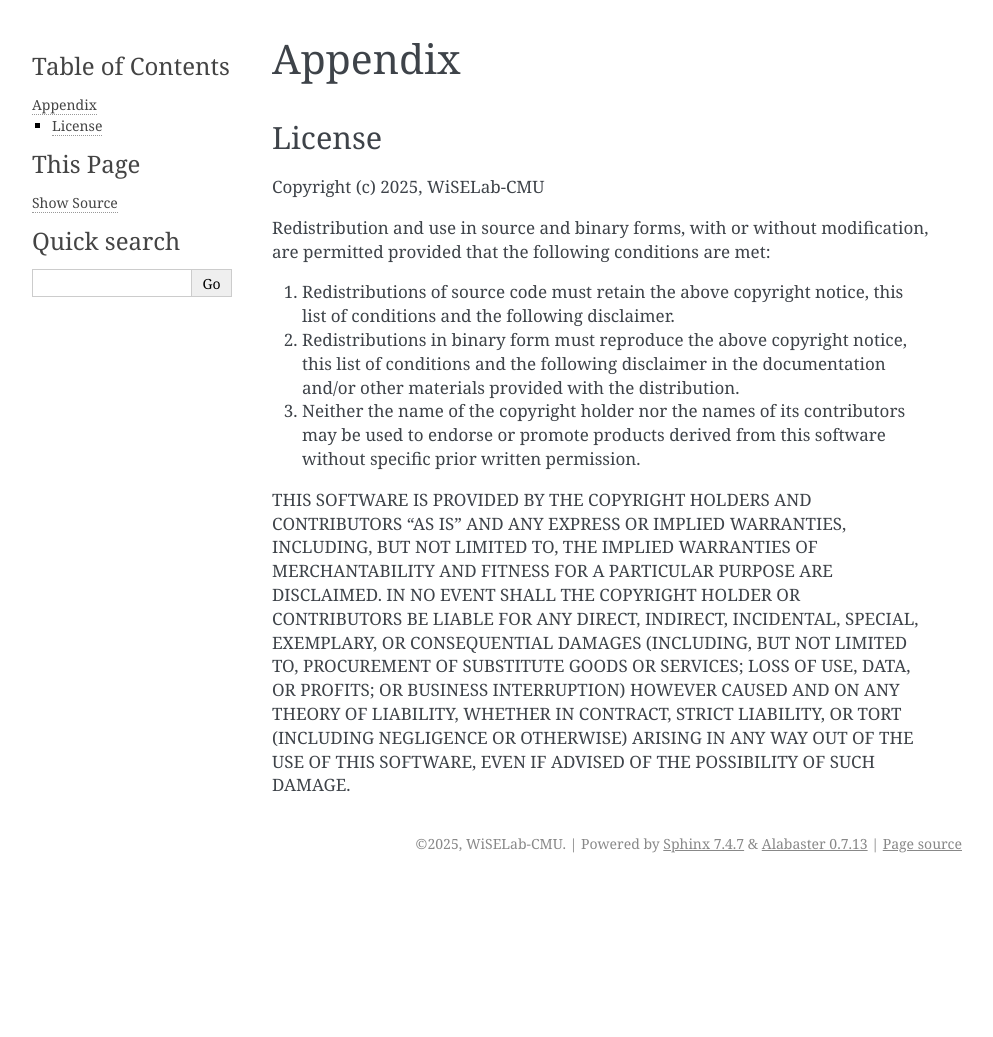
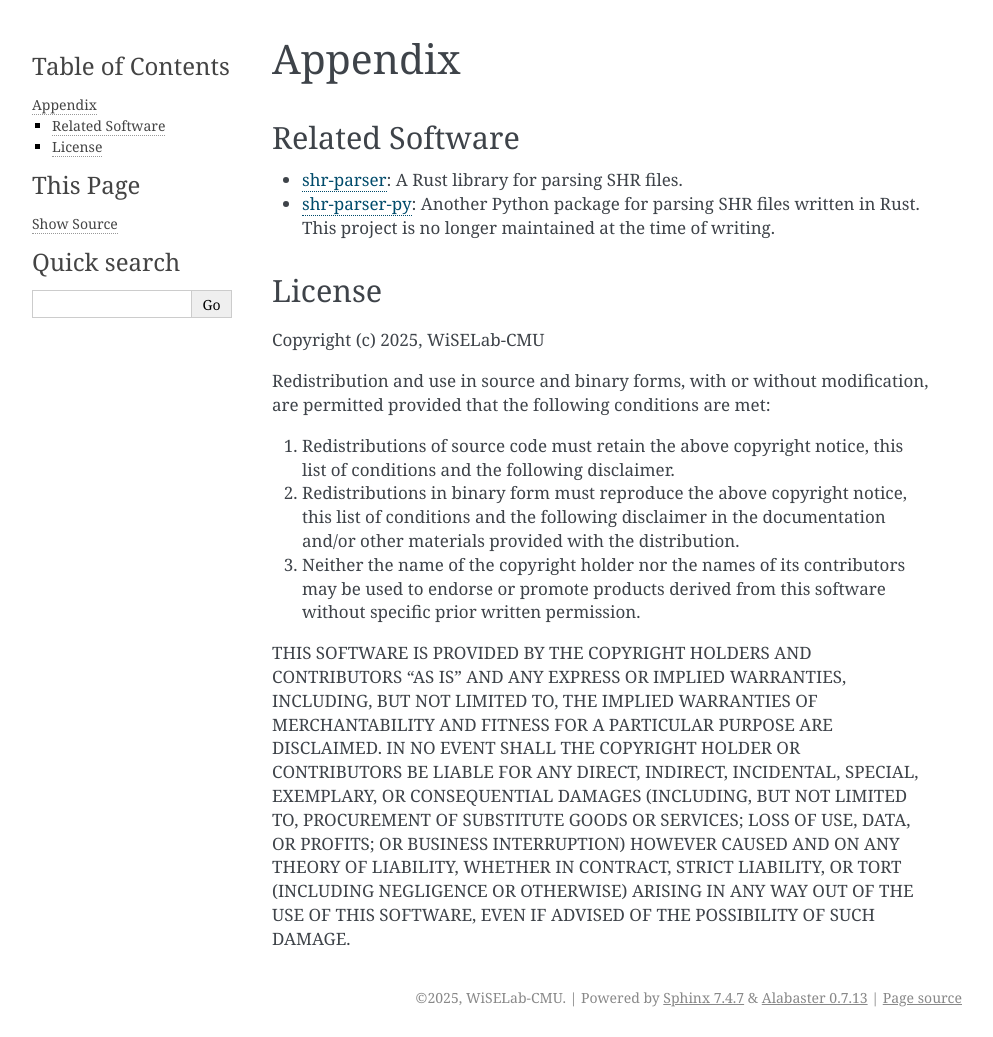
Before and after one commit to WiseLabCMU/py-shr-parser, a Sphinx documentation site: the page built from Documentation/appendix.rst, in a window 1280 px wide. Shown: the whole page, without its empty margins (148-1141 px from the left). Built offline with Sphinx 7.4.7, drawn with Linux system fonts in a browser that asks for light colours; before the commit the page ends 900 px from its top, so only the background shows below that.

Commit message:
Update documentation

```diff
--- a/Documentation/appendix.rst
+++ b/Documentation/appendix.rst
@@ -1,6 +1,15 @@
 ========
 Appendix
 ========
+
+Related Software
+================
+* shr-parser_: A Rust library for parsing SHR files.
+* shr-parser-py_: Another Python package for parsing SHR files written in Rust. This project is no longer
+  maintained at the time of writing.
+
+.. _shr-parser: https://github.com/Xerrion/shr_parser
+.. _shr-parser-py: https://pypi.org/project/shr-parser/
 
 License
 =======
--- a/Documentation/pyshrparser.rst
+++ b/Documentation/pyshrparser.rst
@@ -34,12 +34,12 @@ This installs a package that can be used from Python (``import shr_parser``).
 To install for all users on the system, administrator
 rights (root) may be required.
 
-From PyPI (Not published yet. This doesn't work yet)
+From PyPI
 ----------------------------------------------------
 pyshrparser can be installed from PyPI::
 
-    pip install pyshrparser
-    python3 -m pip install pyshrparser
+    pip install py-shr-parser
+    python3 -m pip install py-shr-parser
 
 Developers also may be interested to get the source archive, because it
 contains examples, tests and this documentation.
```
